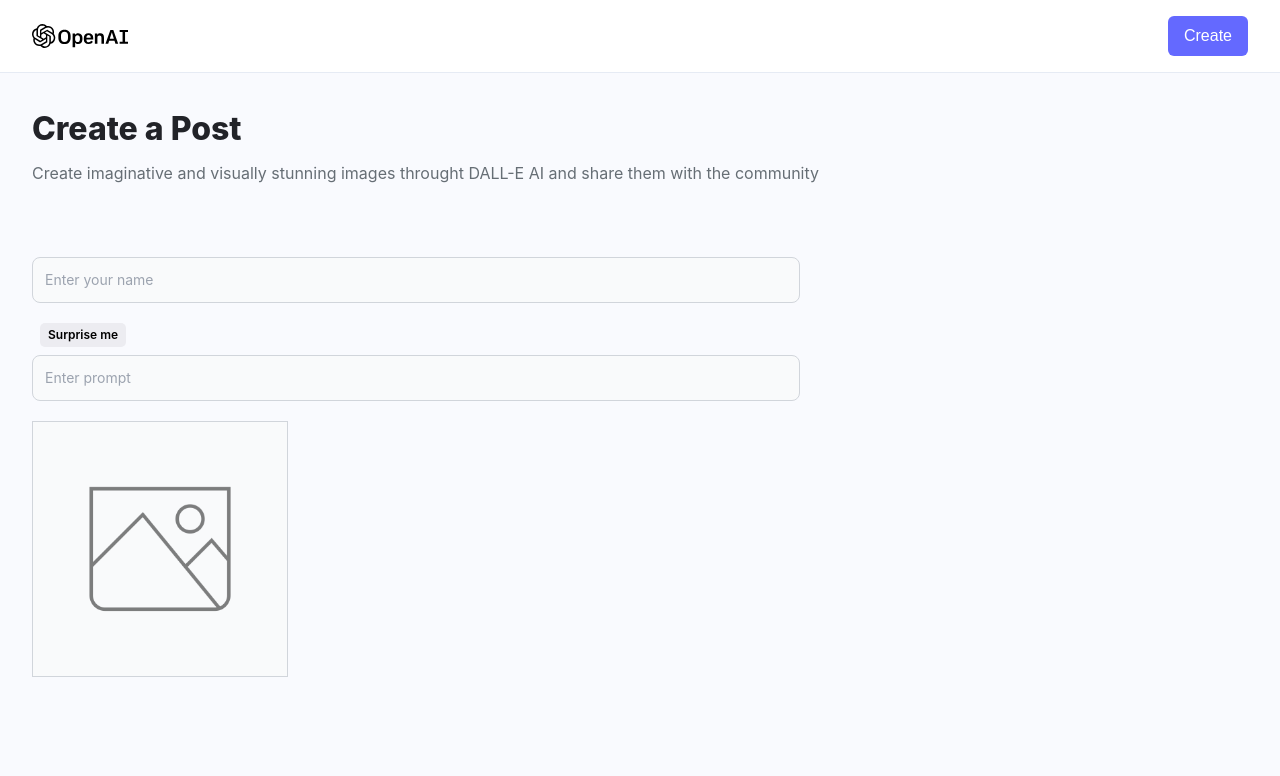
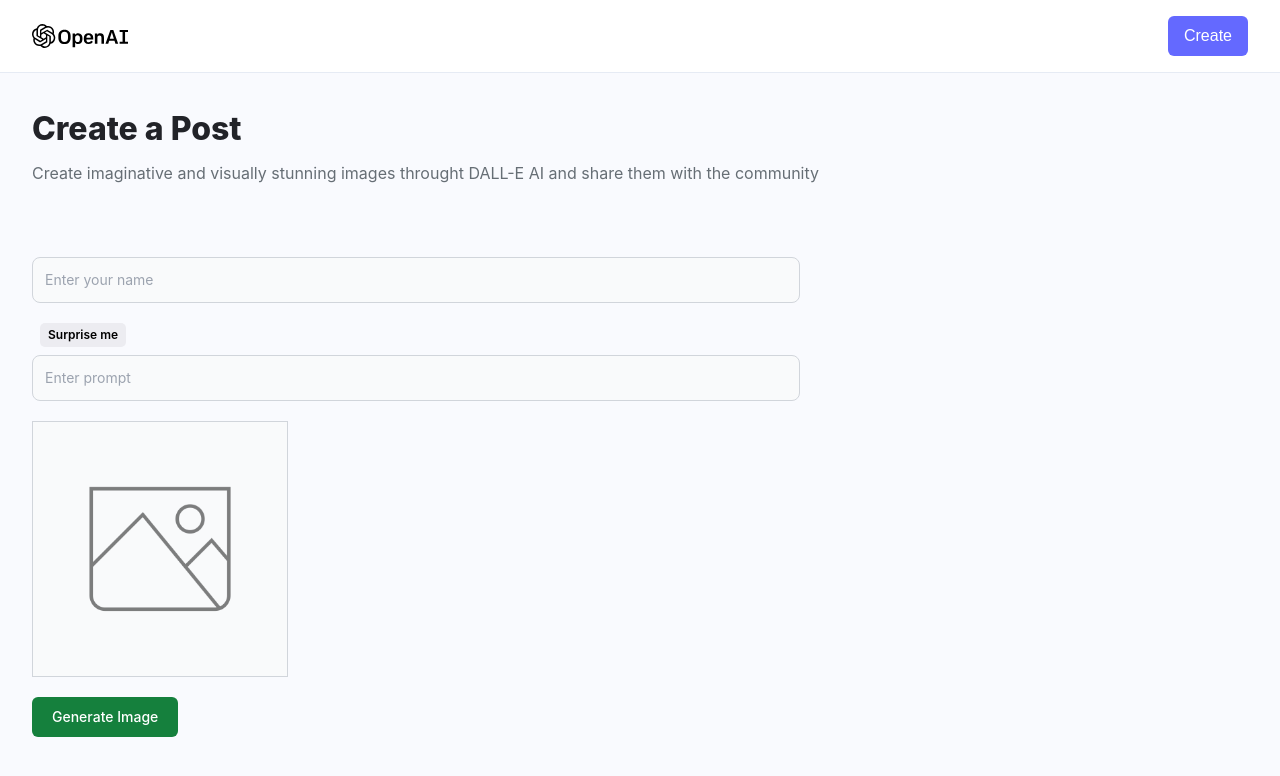
Before and after one commit to picturepatch07/PixelMuse, a React (Vite) app: page /create-post in a window 1280 px wide. Shown: the top 776 px of the page. Built offline with nearby package versions, Linux system fonts and the light colour scheme; a web font is replaced by a local one.

Commit message:
generate button added

```diff
--- a/src/pages/createPost.jsx
+++ b/src/pages/createPost.jsx
@@ -12,8 +12,12 @@
     prompt: "",
     photo: "",
   });
+
   const [generatingImg, setGeneratingImg] = React.useState(false);
+
   const [loading, setLoading] = React.useState(false);
+
+  const generateImage = () => {};
 
   const handleSubmit = () => {};
 
@@ -74,6 +78,15 @@
               )}
             </div>
           </div>
+          <div className="mt-5 flex gap-5">
+            <button
+              type="button"
+              onClick={generateImage}
+              className="text-white bg-green-700 font-medium rounded-md text-sm w-full sm:w-auto px-5 py-2.5 text-center"
+            >
+              {generatingImg ? "Generating..." : "Generate Image"}
+            </button>
+          </div>
         </form>
       </section>
     </div>
```
